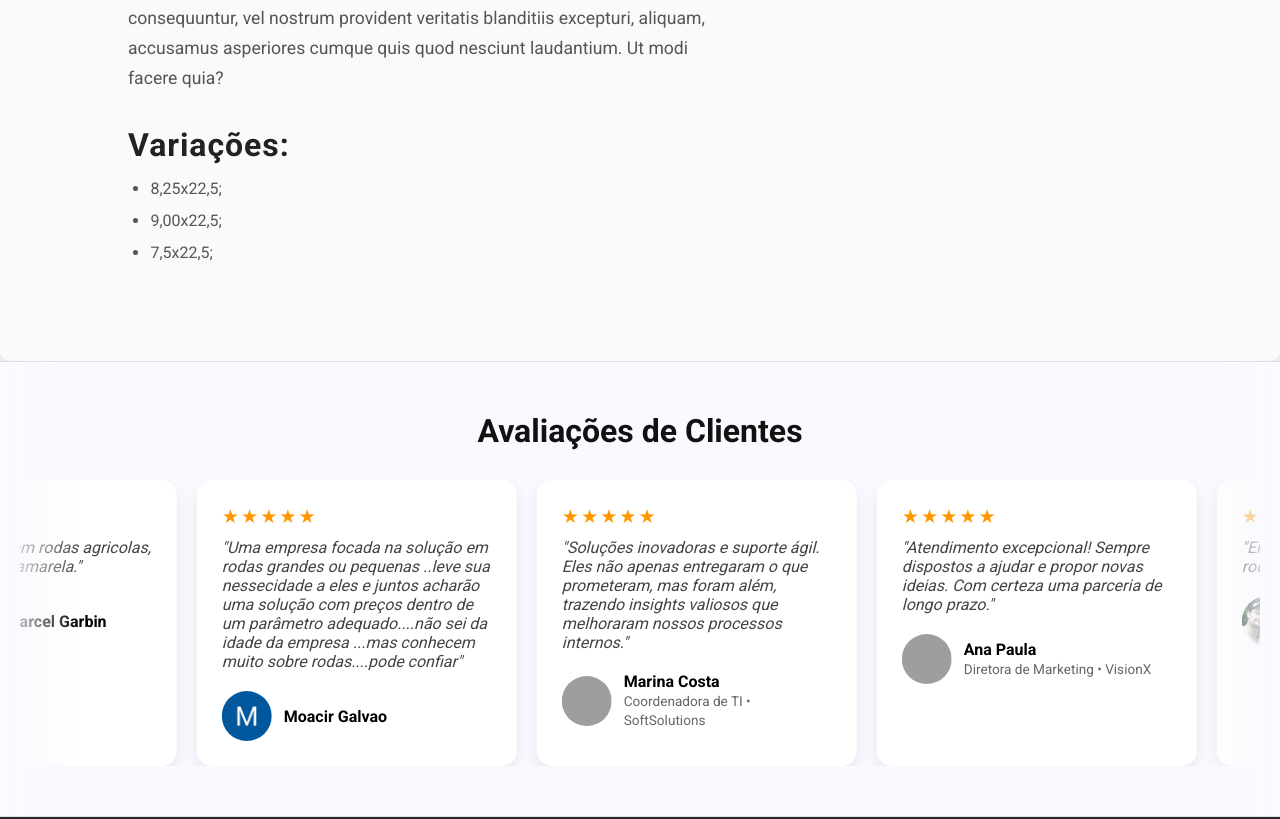
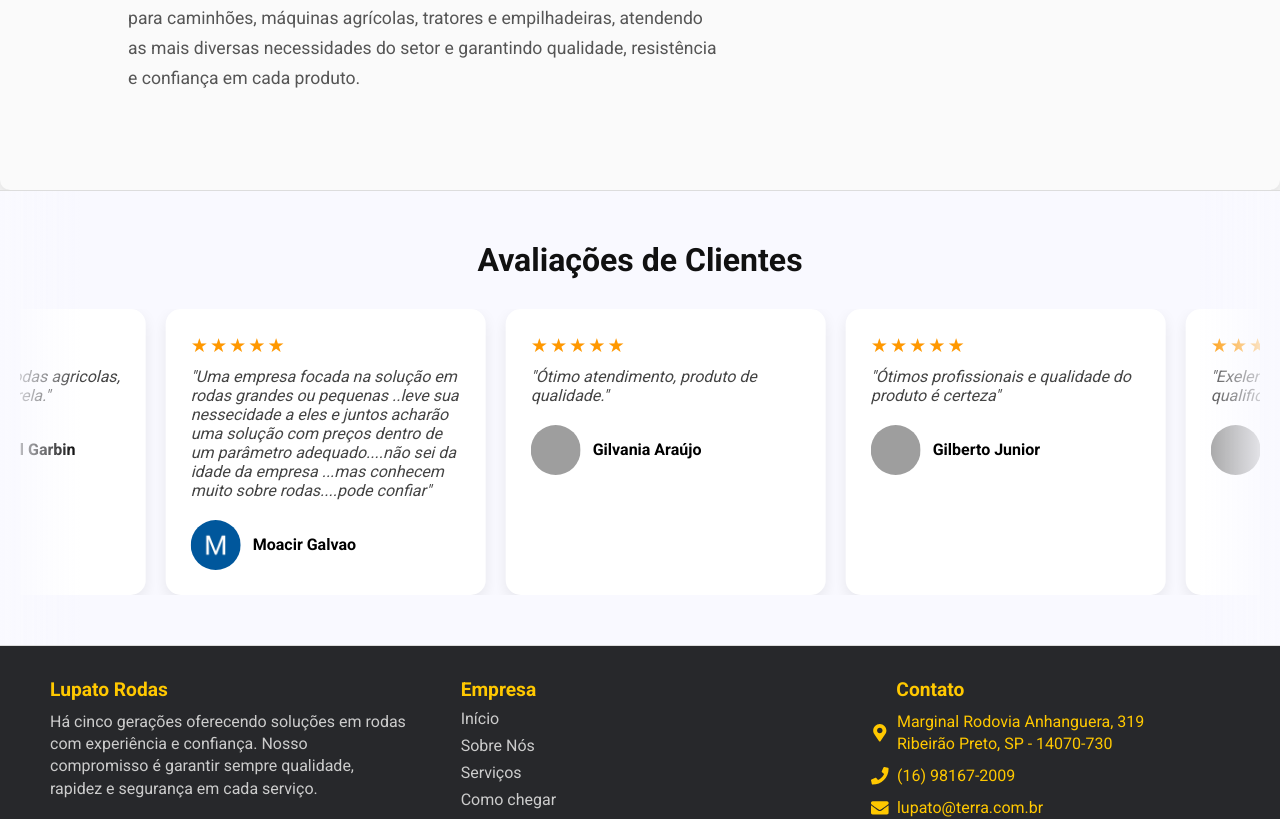
Before and after one commit to CaetanoLupato/lupato-rodas, a React (Vite) app: page /servicos in a window 1280 px wide. Shown: the part 3129-3948 px from the top of the page. Built offline with nearby package versions, Linux system fonts and the light colour scheme; grey boxes are pictures that could not be loaded.

Commit message:
botao ver mais funcionando + atualizacoes 27 de janeiro

```diff
--- a/src/App.jsx
+++ b/src/App.jsx
@@ -32,7 +32,7 @@
               </>
             }
           />
-          <Route path="/Servicos" element={<Servicos />} />
+          <Route path="/servicos" element={<Servicos />} />
         </Routes>
       </div>
     </Router>
--- a/src/components/avaliacoes/reviews.jsx
+++ b/src/components/avaliacoes/reviews.jsx
@@ -1,7 +1,6 @@
 import React from "react";
 import "./review.css";
 
-// import das imagens dos clientes
 import cliente1 from "../../assets/clientes/cliente1.png";
 import M from "../../assets/clientes/M.jpg";
 
@@ -25,19 +24,28 @@
   },
   {
     id: 3,
-    nome: "Marina Costa",
-    cargo: "Coordenadora de TI • SoftSolutions",
+    nome: "Gilvania Araújo",
+    cargo: "",
     comentario:
-      "Soluções inovadoras e suporte ágil. Eles não apenas entregaram o que prometeram, mas foram além, trazendo insights valiosos que melhoraram nossos processos internos.",
+      "Ótimo atendimento, produto de qualidade.",
     estrelas: 5,
     imagem: "https://i.pravatar.cc/80?img=7",
   },
   {
     id: 4,
-    nome: "Ana Paula",
-    cargo: "Diretora de Marketing • VisionX",
+    nome: "Gilberto Junior",
+    cargo: "",
     comentario:
-      "Atendimento excepcional! Sempre dispostos a ajudar e propor novas ideias. Com certeza uma parceria de longo prazo.",
+      "Ótimos profissionais e qualidade do produto é certeza",
+    estrelas: 5,
+    imagem: "https://i.pravatar.cc/80?img=10",
+  },
+  {
+    id: 4,
+    nome: "Pedro Bufalo",
+    cargo: "",
+    comentario:
+      "Exelente atendimento pessoal qualificado.",
     estrelas: 5,
     imagem: "https://i.pravatar.cc/80?img=10",
   },
--- a/src/components/cards/cards.jsx
+++ b/src/components/cards/cards.jsx
@@ -1,11 +1,12 @@
 import React from "react";
-import './cards.css';
+import { Link } from "react-router-dom";
+import "./cards.css";
 
 const Cards = () => {
     return (
         <section id="cards" className="cards-section">
             <h2 className="cards-title">SOLUÇÕES LUPATO!</h2>
-            <div className="cards-container">
+            <div className  ="cards-container">
                 <div className="card">
                     <h3>Recondicionamento de Rodas</h3>
                     <p>Problemas com suas rodas? Restauramos com qualidade e segurança, deixando como novas!</p>
@@ -21,8 +22,13 @@
             </div>
 
             <div className="cards-button-container">
-                <a href="/ser
-                vicos" className="cards-main-button">Ver mais</a>
+           <Link
+  to="/servicos" className="cards-main-button" onClick={() => {
+    window.scrollTo({ top: 0, behavior: "smooth" });
+  }}
+>
+  Ver mais
+</Link>
             </div>
         </section>
     );
--- a/src/components/servicoEtapas/etapas.jsx
+++ b/src/components/servicoEtapas/etapas.jsx
@@ -28,7 +28,7 @@
   {
     id: 4,
     title: "Finalização",
-    desc: "Após a revisão, as rodas são pintadas e ficam prontas para retorno ao mercado.",
+    desc: "Após a revisão, as rodas são pintadas e ficam prontas para retornar ao cliente",
     image: image3,
   },
 ];
--- a/src/components/sobre/sobre.jsx
+++ b/src/components/sobre/sobre.jsx
@@ -17,7 +17,7 @@
         Há cinco gerações, a família Lupato recondiciona rodas com qualidade, confiança e tecnologia. Desde as rodas de carroça às mais modernas, evoluímos com o tempo para oferecer sempre o melhor. Qualidade de verdade tem história!
           </p>
           <p>
-            Cada roda que passa por nossas mãos carrega uma história — a sua. Por isso, cuidamos de cada detalhe, aplicando tecnologia de ponta e a dedicação que só quem tem tradição entende.
+            Cada roda que passa por nossas mãos carrega uma história, a sua. Por isso, cuidamos de cada detalhe, aplicando tecnologia de ponta e a dedicação que só quem tem tradição entende.
 Do pequeno produtor rural ao grande transportador, todos recebem o mesmo cuidado: a certeza de que sua roda vai girar mais, melhor e com total segurança. Porque para nós, rodar é mais do que movimento: é confiança em cada quilômetro.
           </p>
         </div>
--- a/src/pages/servicos/servicos.jsx
+++ b/src/pages/servicos/servicos.jsx
@@ -65,19 +65,10 @@
     title: "Rodas Novas",
     description: (
       <>
-      Lorem ipsum dolor sit amet consectetur adipisicing elit. Aperiam sunt aut consequuntur, vel nostrum provident veritatis blanditiis excepturi, aliquam, accusamus asperiores cumque quis quod nesciunt laudantium. Ut modi facere quia?
+       Trabalhamos com a venda de rodas e aros novos, nacionais e importados, para caminhões, máquinas agrícolas, tratores e empilhadeiras, atendendo as mais diversas necessidades do setor e garantindo qualidade, resistência e confiança em cada produto.
       </>
     )
   },
-
-  {
-    title: "Variações:",
-    description: [
-      "8,25x22,5;",
-      "9,00x22,5;",
-      "7,5x22,5;",
-    ]
-  }
 ];
 
 function Servicos() {
```
Also changed, not shown: src/components/sobre/sobre.css (line endings or trailing spaces).
